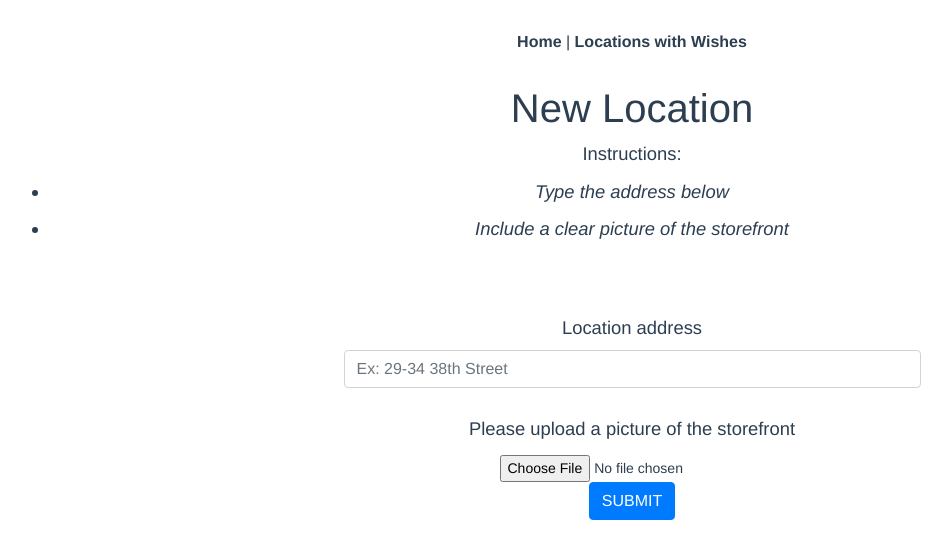
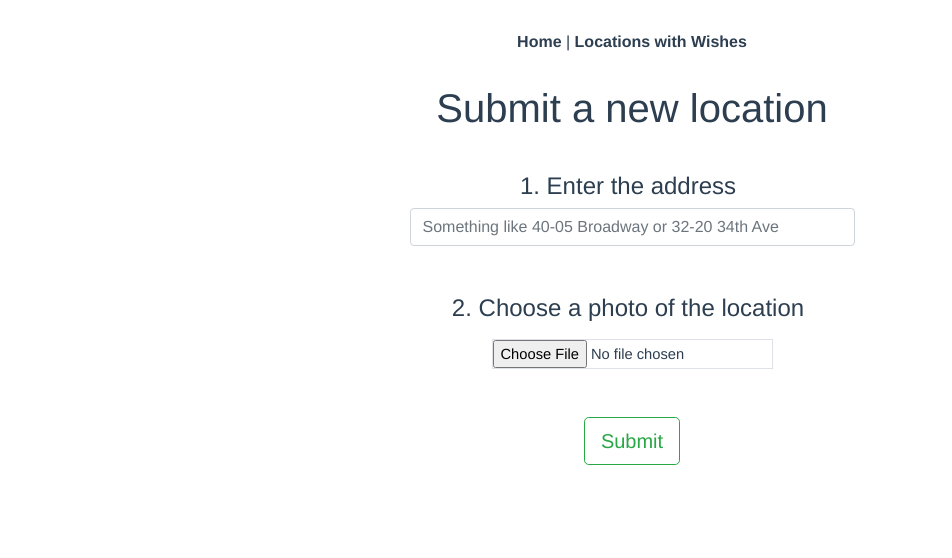
Before and after one commit to astoria-tech/location-wishlist, a Vue app in the folder frontend/: page /new-location in a window 1280 px wide. Shown: the top 558 px of the page, without its empty margins (8-960 px from the left). Built offline with nearby package versions, Linux system fonts and the light colour scheme.

Commit message:
Setup UI of location creation page

```diff
--- a/frontend/src/components/Home.vue
+++ b/frontend/src/components/Home.vue
@@ -1,26 +1,12 @@
 <template>
   <div class="body">
     <h1 class="mb-5">Vacant Location Wishlists</h1>
-    <p>Have you ever walked by a vacant store and wished it would open as a new bookstore?</p>
+    <p>Ever walk by a vacant store and wish it would open as a new bookstore?</p>
     <p>Or a daycare? Or an archery range?</p>
     <p>Well, now is the time to be heard!</p>
 
-    <div class="mt-5 mb-5">
-      <p class="text-success h3">Submit a vacant location below</p>
-
-      <div class="container mt-3">
-        <div class="row justify-content-center">
-          <form @submit.prevent="handleSubmit" class="input-group col-lg-6 col-md-8">
-            <input type="text" class="form-control" placeholder="Enter address, ex: 40-05 Broadway" aria-label="Vacant location address input" aria-describedby="button-addon2">
-            <div class="input-group-append">
-              <button type="submit" class="btn btn-outline-success" id="button-addon2">Submit</button>
-            </div>
-          </form>
-        </div>
-      </div>
-      <div class="mt-5 message-box text-success"></div>
-    </div>
-    <p class="mt-5"><strong>Look for wishlist QR stickers near vacant storefronts, scan them, and cast your vote!</strong></p>
+    <p class="mt-4"><strong>Look for wishlist QR stickers near vacant storefronts, scan them, and cast your vote!</strong></p>
+    <a href="/new-location" class="btn btn-lg btn-outline-success mt-5">Submit a new location</a>
   </div>
 </template>
 
--- a/frontend/src/views/NewLocation.vue
+++ b/frontend/src/views/NewLocation.vue
@@ -1,37 +1,84 @@
 <template>
   <div class="body">
-    <h1>New Location</h1>
+    <h1>Submit a new location</h1>
+    <br>
 
-    <ul style="list-style-type: disc;">
-      Instructions:
-      <em>
-        <li>Type the address below</li>
-        <li>Include a clear picture of the storefront</li>
-      </em>
-    </ul>
-    <br>
-    <br>
-    <form class="row flex-column align-items-center">
+    <form @submit.prevent="handleSubmit">
+      <div class="container mt-1">
+        <p class="h4 mr-2 mb-2">1. Enter the address</p>
+        <div class="row justify-content-center mb-5">
+          <div class="input-group col-lg-5 col-md-8">
+            <input type="text" class="form-control" id="address" ref="address" placeholder="Something like 40-05 Broadway or 32-20 34th Ave" aria-label="Vacant location address input" aria-describedby="button-addon">
+          </div>
+        </div>
 
-      <div class="col-6">
-        <label for="address">Location address</label>
-        <input type="address" class="form-control" id="address" aria-describedby="address" placeholder="Ex: 29-34 38th Street">
-        <br>
+        <div class="mb-5">
+          <p class="h4 mr-2 mb-3">2. Choose a photo of the location</p>
+          <input type="file" class="small border" id="photo" ref="photo"/>
+        </div>
+
+        <div>
+          <button type="submit" class="btn btn-lg btn-outline-success">Submit</button>
+        </div>
       </div>
-
-
-      <div class="col-6">
-        <label for="image-file">Please upload a picture of the storefront</label>
-        <br>
-        <input type="file" class="form-control-sm" id="exampleFormControlFile1">
-
-      </div>
-      <button type="submit" class="btn btn-primary">SUBMIT</button>
     </form>
 
+      <div class="mt-5 message-box text-success"></div>
   </div>
+</template>
 
-</template>
+<script>
+import axios from 'axios';
+
+export default {
+  name: 'NewLocation',
+
+  data() {
+    return {
+      photo: null
+    }
+  },
+
+  methods: {
+    handleSubmit: function() {
+      let photoFile = this.$refs.photo.files[0];
+
+      if (this.$refs.photo.value && this.$refs.address.value) {
+        // Prepare the request
+        let config = { headers: { 'content-type': 'multipart/form-data' } }
+        let data = new FormData();
+        data.append('photo[0]', photoFile, photoFile.name)
+
+        return axios.post('/graphql', data, config)
+      }
+
+    },
+
+    addLocation: async function (address) {
+      await axios({
+        url: '/graphql',
+        method: 'post',
+        data: {
+          query: `
+            mutation {
+              addLocation(
+                address: "${address}"
+              )
+            }
+          `
+        }
+      });
+
+      this.message("Thank you for your entry! Your location will be public soon, check back in a bit.")
+    },
+
+    message: function(msg) {
+      document.querySelector('.message-box').innerText = msg;
+    },
+  },
+  props: { msg: String }
+}
+</script>
 
 <style scoped>
   ul {
```
Also changed, not shown: 1 other file (tests, documents, lock files or other folders).
